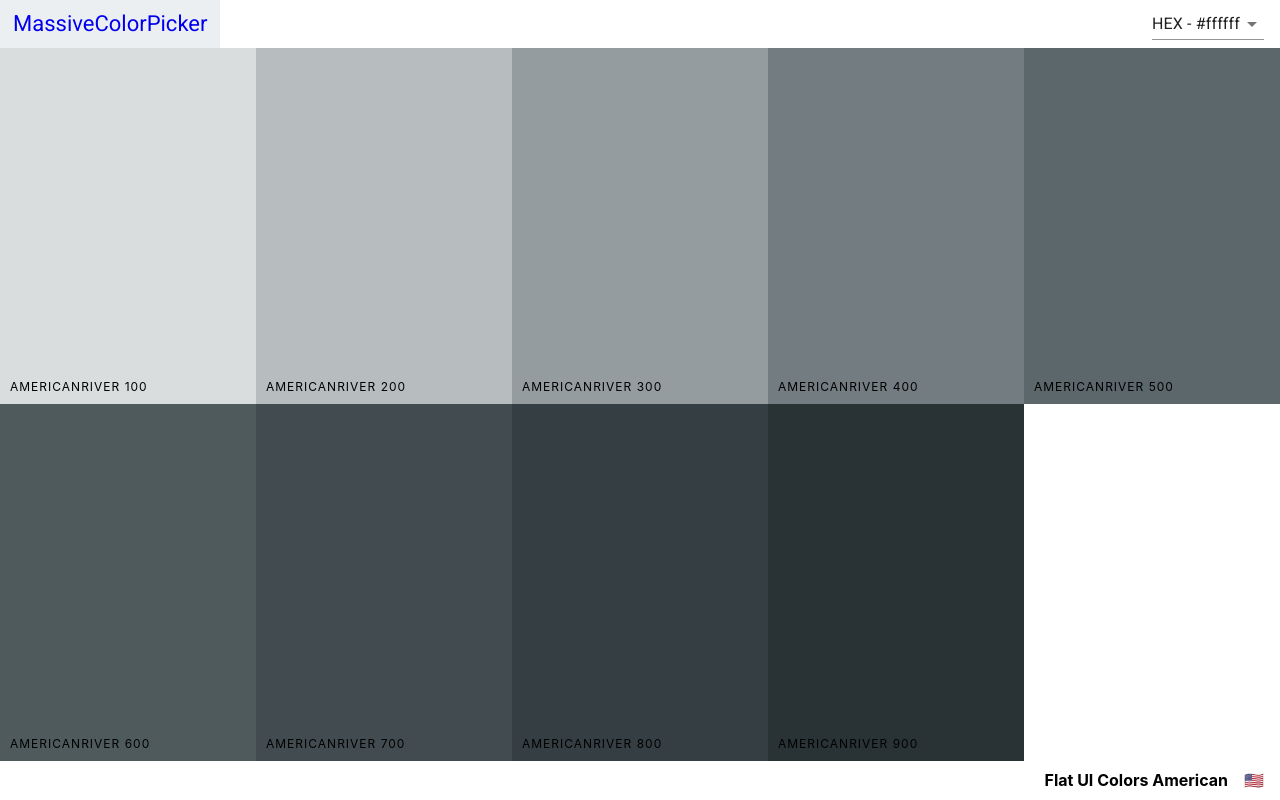
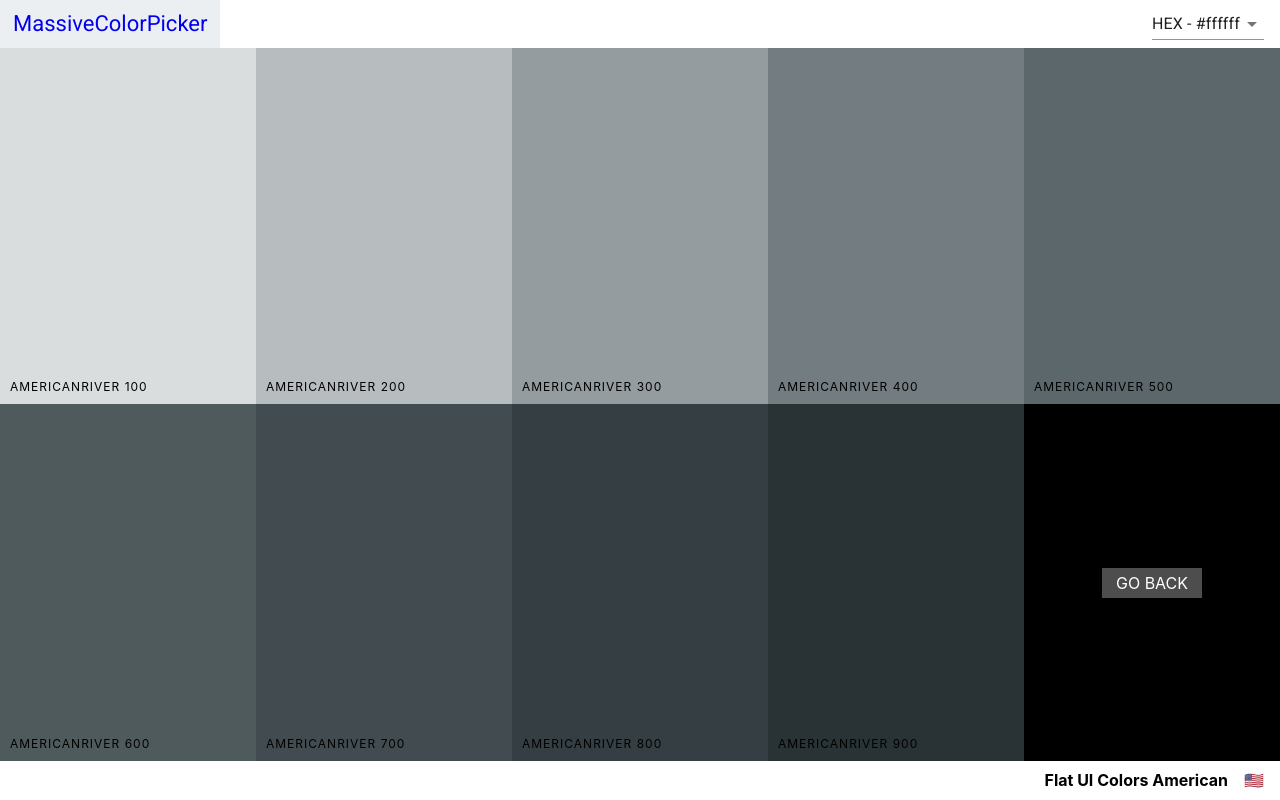
Before and after one commit to ricenoddle/massive-color, a React (Create React App) app: page /palette/flat-ui-colors-american/americanriver in a window 1280 px wide. Built offline with nearby package versions, Linux system fonts and the light colour scheme.

Commit message:
Add Go Back Link

```diff
--- a/src/ColorBox.css
+++ b/src/ColorBox.css
@@ -8,7 +8,18 @@
     margin-bottom: -3.5px;
 }
 
-.copy-button {
+.SingleColorPalette .ColorBox {
+    height: 50%;
+}
+
+.ColorBox.go-back {
+    background-color: black;
+    color: white;
+    align-self: center;
+}
+
+.copy-button,
+.back-button {
     width: 100px;
     height: 30px;
     position: absolute;
@@ -25,6 +36,10 @@
     color: white;
     border: none;
     text-transform: uppercase;
+    text-decoration: none;
+}
+
+.copy-button {
     opacity: 0;
 }
 
--- a/src/ColorBox.js
+++ b/src/ColorBox.js
@@ -21,12 +21,11 @@
     }
 
     render(){
-        const {name, background, id, paletteId, showLink, single} = this.props;
+        const {name, background, id, paletteId, showLink} = this.props;
         const {copied} = this.state;
-        const inSingle = (single && "50%");
         return(
             <CopyToClipboard text={background} onCopy={this.changeCopyState}>
-                <div style={{backgroundColor: background, height: inSingle}} className="ColorBox">
+                <div style={{backgroundColor: background}} className="ColorBox">
                     <div style={{backgroundColor: background}}
                          className={`copy-overlay ${copied && 'show'}`}>
                     </div>
--- a/src/SingleColorPalette.js
+++ b/src/SingleColorPalette.js
@@ -2,9 +2,9 @@
 import ColorBox from './ColorBox';
 import Navbar from './Navbar';
 import PaletteFooter from './PaletteFooter';
+import {Link} from 'react-router-dom';
 
 import './SingleColorPalette.css';
-import Palette from './Palette';
 
 class SingleColorPalette extends Component{
     constructor(props){
@@ -34,20 +34,23 @@
         return shades.slice(1);
     }
     render(){
-        const {paletteName, emoji} = this.props.palette;
+        const {paletteName, emoji, id} = this.props.palette;
         const {format} = this.state;
         const colorBoxes = this._shades.map(color => (
             <ColorBox key={color.name}
                       name={color.name}
                       background={color[format]}
                       showLink={false}
-                      single={true}/>
+                      />
         ));
         return(
-            <div className="Palette">
+            <div className="SingleColorPalette Palette">
                 <Navbar handleChange={this.changeFormat} showSlider={false}/>
                 <div className="Palette-colors">
                     {colorBoxes}
+                    <div className="go-back ColorBox">
+                        <Link to={`/palette/${id}`} className="back-button">GO BACK</Link>
+                    </div>
                 </div>
                 <PaletteFooter paletteName={paletteName} emoji={emoji} />
             </div>
```
